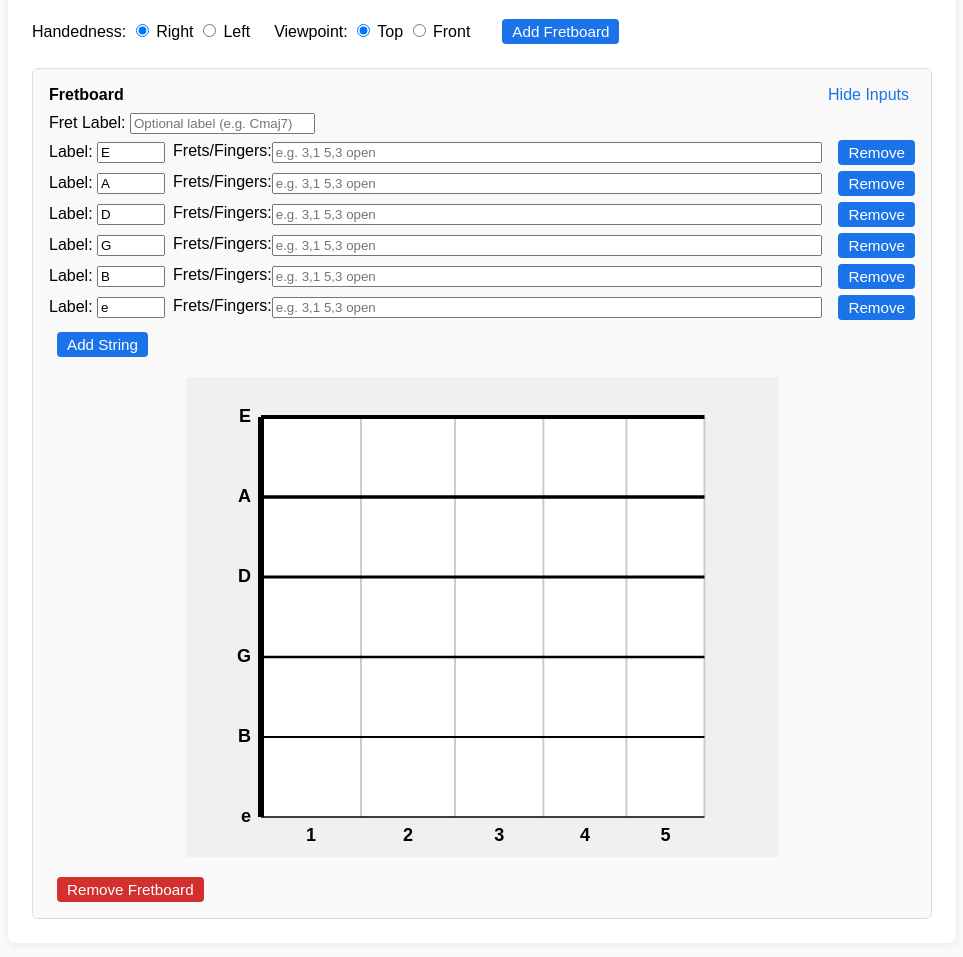
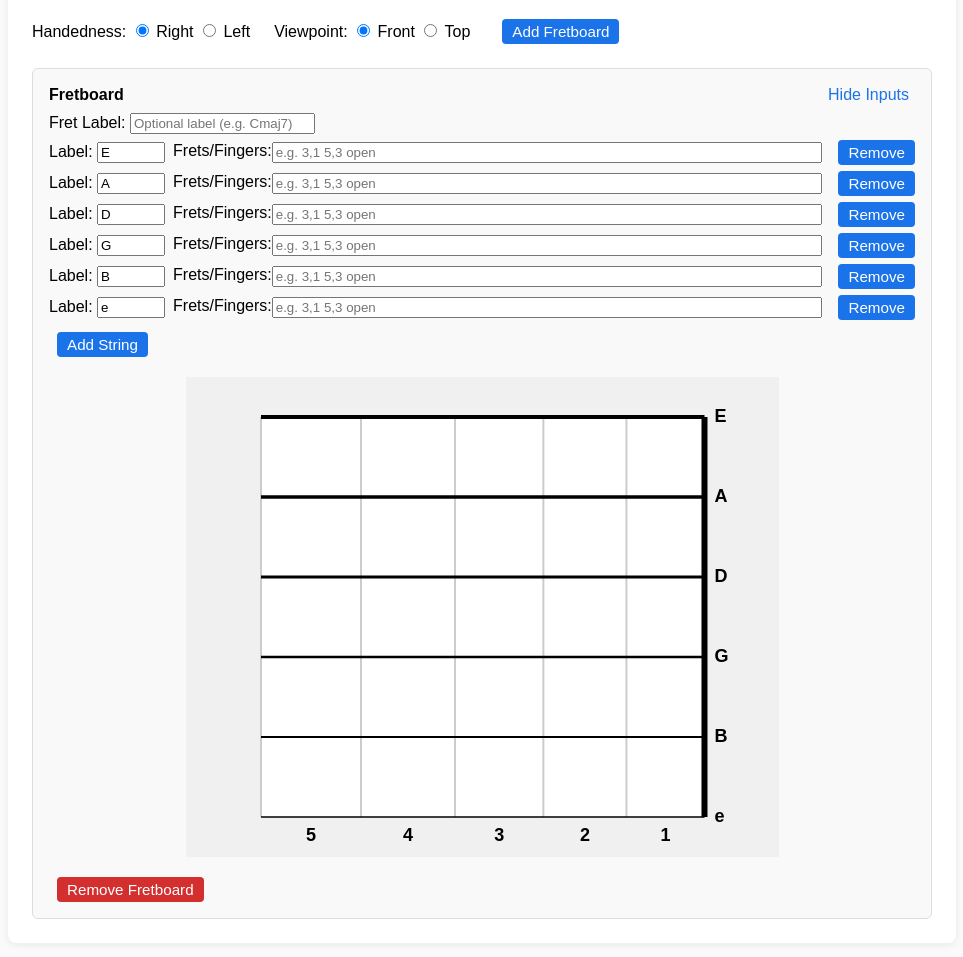
Before and after one commit to csinac/fretvis, a plain HTML site: page index.html in a window 1280 px wide. Shown: the part 115-1072 px from the top of the page, without its empty margins (158-1121 px from the left). Drawn offline with Linux system fonts and the light colour scheme.

Commit message:
Viewpoint and handedness interaction implementation generated

```diff
--- a/index.html
+++ b/index.html
@@ -17,8 +17,8 @@
             </div>
             <div>
                 <label>Viewpoint:</label>
-                <label><input type="radio" name="viewpoint" value="top" checked> Top</label>
-                <label><input type="radio" name="viewpoint" value="front"> Front</label>
+                <label><input type="radio" name="viewpoint" value="top" checked> Front</label>
+                <label><input type="radio" name="viewpoint" value="front"> Top</label>
             </div>
             <button class="add-fret-btn" type="button">Add Fretboard</button>
         </div>
--- a/renderFretboard.js
+++ b/renderFretboard.js
@@ -51,7 +51,14 @@ export function renderFretboard({
     const ctx = canvas.getContext('2d');
     const numStrings = data.strings.length;
 
-    const isLeftHanded = handedness === 'left';
+    // Determine base handedness
+    let effectiveIsLeftHanded = (handedness === 'left');
+
+    // If it's UI "Front" view (audience perspective, viewpoint === 'top' in code),
+    // invert the handedness.
+    if (viewpoint === 'top') {
+        effectiveIsLeftHanded = !effectiveIsLeftHanded;
+    }
     const isFrontView = viewpoint === 'front';
 
     // Effective strings array for drawing based on viewpoint
@@ -110,8 +117,8 @@ export function renderFretboard({
     ctx.lineWidth = (minDisplayFret === 1) ? 6 : 2;
     ctx.strokeStyle = (minDisplayFret === 1) ? palette.nut : palette.fret;
     ctx.beginPath();
-    ctx.moveTo(isLeftHanded ? fbX + fretboardWidth : fbX, fbY);
-    ctx.lineTo(isLeftHanded ? fbX + fretboardWidth : fbX, fbY + fretboardHeight);
+    ctx.moveTo(effectiveIsLeftHanded ? fbX + fretboardWidth : fbX, fbY);
+    ctx.lineTo(effectiveIsLeftHanded ? fbX + fretboardWidth : fbX, fbY + fretboardHeight);
     ctx.stroke();
 
     // Draw subsequent fret wires
@@ -120,7 +127,7 @@ export function renderFretboard({
     currentX = fbX; // Reset for LTR accumulation
     for (let i = 0; i < numFretsToDraw; i++) {
         const fretWidth = baseFretWidths[i]; // Width of the current logical fret slot
-        if (isLeftHanded) {
+        if (effectiveIsLeftHanded) {
             // For left-handed, draw from right to left
             // The (i)-th fret wire (after nut) is at (fbX + fretboardWidth) - sum of widths up to (i-1)th reversed fret
             let xPos = fbX + fretboardWidth;
@@ -155,9 +162,9 @@ export function renderFretboard({
         // String label
         ctx.font = palette.stringLabelFont;
         ctx.fillStyle = palette.label;
-        ctx.textAlign = isLeftHanded ? 'left' : 'right';
+        ctx.textAlign = effectiveIsLeftHanded ? 'left' : 'right';
         ctx.textBaseline = 'middle';
-        const labelX = isLeftHanded ? (fbX + fretboardWidth + 10) : (fbX - 10);
+        const labelX = effectiveIsLeftHanded ? (fbX + fretboardWidth + 10) : (fbX - 10);
         ctx.fillText(stringData.label, labelX, stringY);
     }
 
@@ -169,7 +176,7 @@ export function renderFretboard({
     let visualAccumulatedWidth = 0; // Tracks width from the left edge of the fretboard drawing area (fbX)
     for (let i = 0; i < numFretsToDraw; i++) { // i is the visual index from left to right
         let fretNumToDisplay;
-        if (isLeftHanded) {
+        if (effectiveIsLeftHanded) {
             fretNumToDisplay = maxDisplayFret - i; // For LH, leftmost visual fret is maxDisplayFret
         } else { // Right-handed
             fretNumToDisplay = minDisplayFret + i;
@@ -188,7 +195,7 @@ export function renderFretboard({
         const stringY = fbY + s * 80; // s is visual index from top of canvas
         const stringData = displayStrings[s]; // Use potentially reversed string data
 
-        const openMutedMarkerX = isLeftHanded ? (fbX + fretboardWidth + sidePadding/2) : (fbX - sidePadding/2);
+        const openMutedMarkerX = effectiveIsLeftHanded ? (fbX + fretboardWidth + sidePadding/2) : (fbX - sidePadding/2);
 
         if (stringData.open) {
             ctx.fillStyle = palette.open;
@@ -211,7 +218,7 @@ export function renderFretboard({
                 if (pair.fret < minDisplayFret || pair.fret > maxDisplayFret) return;
 
                 let visualSlotIndex; // 0-based index of the visual slot from the left
-                if (isLeftHanded) {
+                if (effectiveIsLeftHanded) {
                     visualSlotIndex = maxDisplayFret - pair.fret;
                 } else { // Right-handed
                     visualSlotIndex = pair.fret - minDisplayFret;
```
